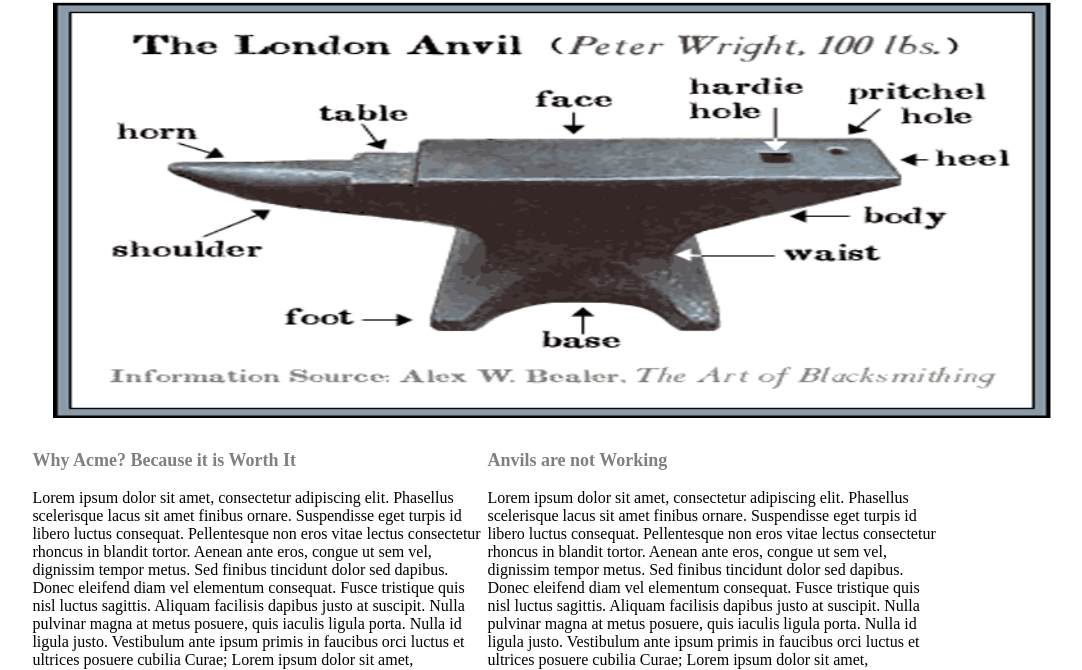
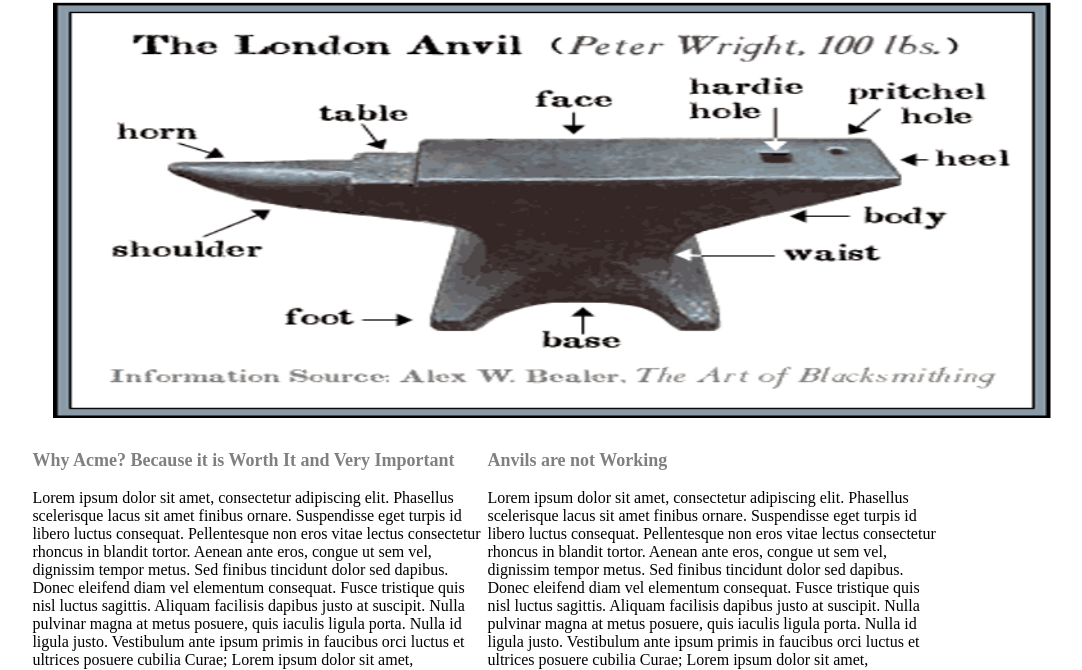
Before and after one commit to ravipanchal88/Web_Portfolio, a plain HTML site: page index.html in a window 1280 px wide. Shown: the part 126-796 px from the top of the page, without its empty margins (102-1184 px from the left). Drawn offline with Linux system fonts and the light colour scheme.

Commit message:
Added/Edited the H3 heading

```diff
--- a/index.html
+++ b/index.html
@@ -26,7 +26,7 @@
 		     	<img src="anvil.png" class="img">
 		     </div>
 				<div class="col1">
-					<h3>Why Acme? Because it is Worth It</h3>
+					<h3>Why Acme? Because it is Worth It and Very Important</h3>
 					    <p>
 					    Lorem ipsum dolor sit amet, consectetur adipiscing elit. Phasellus scelerisque lacus sit amet finibus ornare. Suspendisse eget turpis id libero luctus consequat. Pellentesque non eros vitae lectus consectetur rhoncus in blandit tortor. Aenean ante eros, congue ut sem vel, dignissim tempor metus. Sed finibus tincidunt dolor sed dapibus. Donec eleifend diam vel elementum consequat. Fusce tristique quis nisl luctus sagittis. Aliquam facilisis dapibus justo at suscipit. Nulla pulvinar magna at metus posuere, quis iaculis ligula porta. Nulla id ligula justo. Vestibulum ante ipsum primis in faucibus orci luctus et ultrices posuere cubilia Curae;
 					    Lorem ipsum dolor sit amet, consectetur adipiscing elit. Phasellus scelerisque lacus sit amet finibus ornare. Suspendisse eget turpis id libero luctus consequat. Pellentesque non eros vitae lectus consectetur rhoncus in blandit tortor. Aenean ante eros, congue ut sem vel, dignissim tempor metus. Sed finibus tincidunt dolor sed dapibus. Donec eleifend diam vel elementum consequat. Fusce tristique quis nisl luctus sagittis. Aliquam facilisis dapibus justo at suscipit. Nulla pulvinar magna at metus posuere, quis iaculis ligula porta. Nulla id ligula justo. Vestibulum ante ipsum primis in faucibus orci luctus et ultrices posuere cubilia Curae;
```
